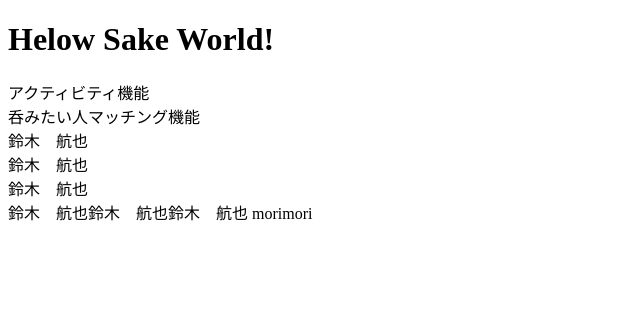
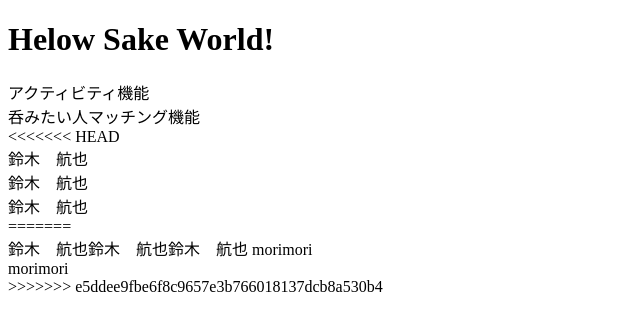
Before and after one commit to macking-all/nomilog, a PHP site: page / in a window 1280 px wide. Shown: the top 331 px of the page, without its empty margins (0-640 px from the left). Run offline with PHP 8.4, Linux system fonts and the light colour scheme.

Commit message:
コンフリクトテスト

```diff
--- a/index.php
+++ b/index.php
@@ -15,10 +15,15 @@ $hw = 'Helow Sake World!';
         <dt>呑みたい人マッチング機能</dt>
         <dt></dt>
         <dt></dt>
+<<<<<<< HEAD
         <dt>鈴木　航也</dt>
         <dt>鈴木　航也</dt>
         <dt>鈴木　航也</dt>
+=======
         <dt>鈴木　航也鈴木　航也鈴木　航也 morimori</dt>
+        <dt>morimori</dt>
+        <dt></dt>
+>>>>>>> e5ddee9fbe6f8c9657e3b766018137dcb8a530b4
     </dl>
 </body>
 </html>
```
